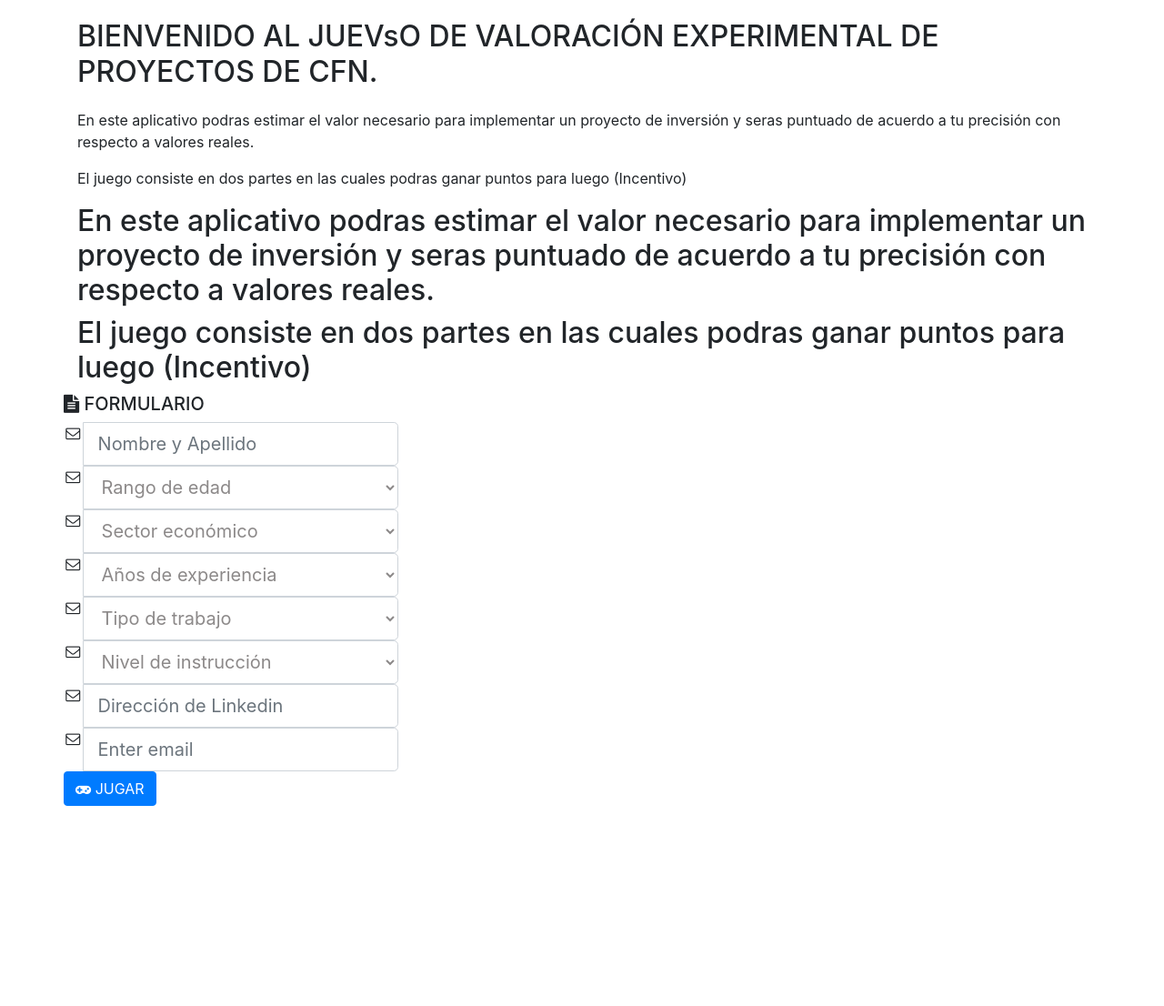
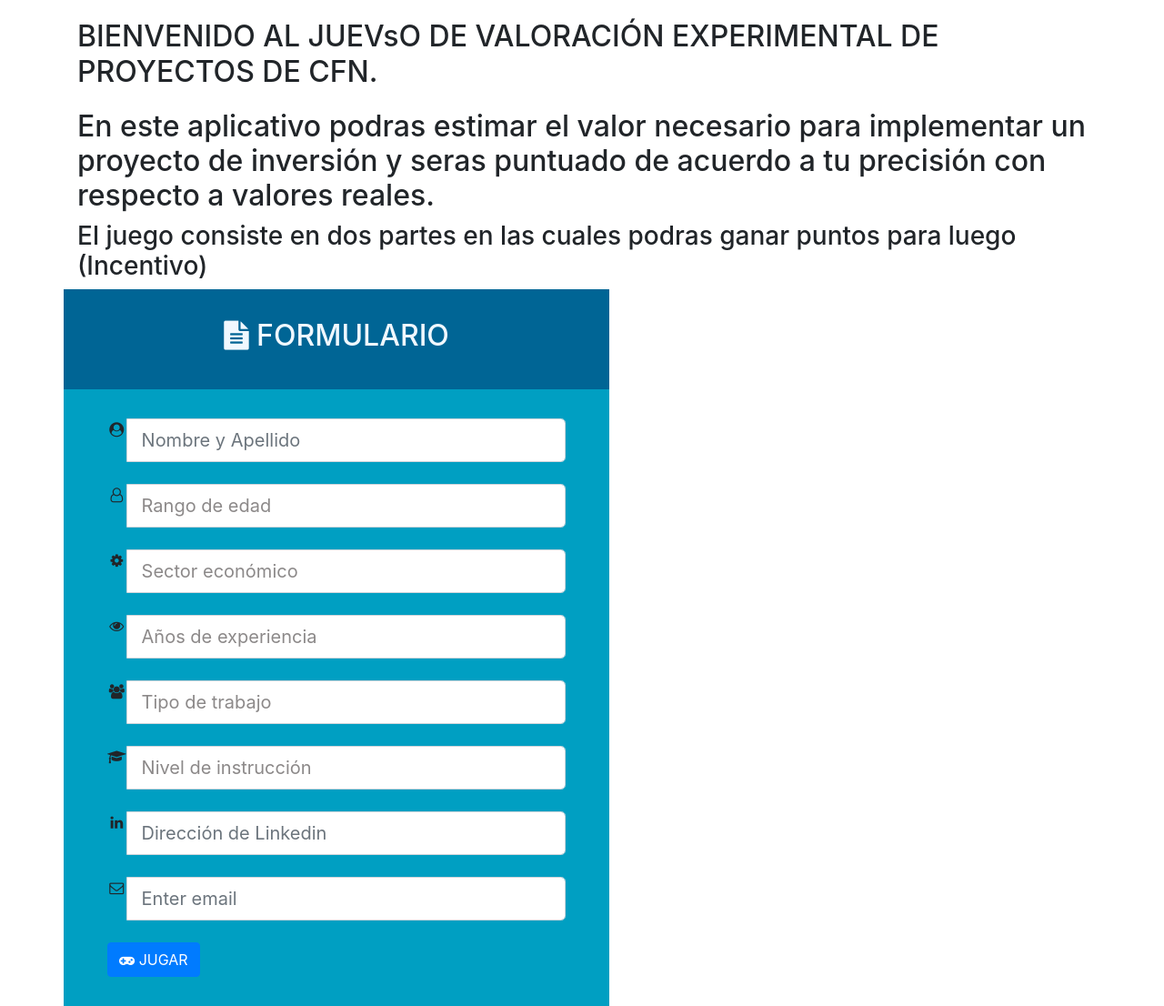
Before and after one commit to mucacran/cfnTrabajosJuego, a PHP site: page / in a window 1280 px wide. Shown: the whole page at 91% size. Before the commit the page ends 886 px from the top, so only its background shows below. Run offline with PHP 8.4, Linux system fonts and the light colour scheme; some libraries are stand-ins or nearby versions.

Commit message:
hasta aqui llegue pilas

```diff
--- a/css/estilo.css
+++ b/css/estilo.css
@@ -3,6 +3,12 @@ desarrollado: Sergio Bravo
 alias: Mucacran
 
 */
+
+select
+{
+    cursor: pointer;
+    appearance: none;
+}
 
 .form-control-lg
 {
@@ -12,3 +18,40 @@ alias: Mucacran
 {
     color:#8c8989;
 }
+
+.tituloFormulario
+{
+    background-color: rgba(0, 101, 149, 1) ;
+    color: aliceblue;
+    padding: 2em 0;
+
+}
+.tituloFormulario h5
+{
+    text-align: center;
+    font-size: 2em;
+}
+
+form
+{
+    margin: 0 auto;
+    width: 600px;
+    max-width: 100%;
+    height: auto;
+}
+
+form .preguntasForm
+{
+    background-color: rgba(0, 159, 194, 1);
+    padding: 2em 3em;
+}
+
+.input-group
+{
+    margin-bottom: 1.5em !important;
+}
+
+select::-ms-expand {
+    display: none; /* Remove default arrow in Internet Explorer 10 and 11 */
+    font-size: 2em;
+}
--- a/index.html
+++ b/index.html
@@ -1,6 +1,11 @@
 <!DOCTYPE html>
 <html>
 <head>
+
+	<!-- Favicons -->
+	<link rel="apple-touch-icon" href="https://www.cfn.fin.ec/wp-content/themes/cfn/img/favicon.png"/>
+	<link rel="icon" href="https://www.cfn.fin.ec/wp-content/themes/cfn/img/favicon.png"/>
+	<link rel="icon" href="https://www.cfn.fin.ec/wp-content/themes/cfn/img/favicon.ico"/>
 
 	<title>CFN - Juega</title>
 
@@ -10,7 +15,6 @@
 
 	<!-- BootstrapCDN 4 -->
 	<link rel="stylesheet" href="https://stackpath.bootstrapcdn.com/bootstrap/4.3.1/css/bootstrap.min.css">
-
 
 	<!-- bootstrap 4 js -->
 	<script src="https://code.jquery.com/jquery-3.3.1.slim.min.js" ></script>
@@ -41,32 +45,29 @@
 		</h1>
 		<div class="row">
 			<div class="col">
-				<p>
-					En este aplicativo podras estimar el valor necesario para implementar un proyecto de inversión y seras puntuado de acuerdo a tu precisión con respecto a valores reales.
-				</p>
-				<p>
-					El juego consiste en dos partes en las cuales podras ganar puntos para luego (Incentivo)
-				</p>
 				<h2>
 					En este aplicativo podras estimar el valor necesario para implementar un proyecto de inversión y seras puntuado de acuerdo a tu precisión con respecto a valores reales.
 				</h2>
-		<h2>
+				<h3>
 					El juego consiste en dos partes en las cuales podras ganar puntos para luego (Incentivo)
-		</h2>
+				</h3>
+			</div>
+		</div>
 	</div>
 	<div class="container">
 		<div class="row">
 			<div class="col-xs-12">
 				<form>
-					<div>
+					<div class="tituloFormulario">
 						<h5><i class="fa fa-file-text" aria-hidden="true"></i> FORMULARIO</h5>
 					</div>
+					<div class="preguntasForm">
 						<div class="input-group margin-bottom-sm">
-							<span class="input-group-addon"><i class="fa fa-envelope-o fa-fw"></i></span>
+							<span class="input-group-addon"><i class="fa fa-user-circle fa-fw"></i></span>
 							<input type="text" class="form-control form-control-lg" id="nombre" aria-describedby="emailHelp" placeholder="Nombre y Apellido">
 						</div>
 						<div class="input-group margin-bottom-sm">
-						<span class="input-group-addon"><i class="fa fa-envelope-o fa-fw"></i></span>
+							<span class="input-group-addon"><i class="fa fa-user-o fa-fw"></i></span>
 							<select class="form-control form-control-lg" id="edad">
 								<option value="" selected>Rango de edad</option>
 								<option value="0">11 - 17</option>
@@ -75,7 +76,7 @@
 							</select>
 						</div>
 						<div class="input-group margin-bottom-sm">
-						<span class="input-group-addon"><i class="fa fa-envelope-o fa-fw"></i></span>
+							<span class="input-group-addon"><i class="fa fa-cog fa-fw"></i></span>
 							<select class="form-control form-control-lg" id="economia">
 								<option value="" selected>Sector económico</option>
 								<option value="tecnologo">Tecnológo</option>
@@ -85,7 +86,7 @@
 							</select>
 						</div>
 						<div class="input-group margin-bottom-sm">
-						<span class="input-group-addon"><i class="fa fa-envelope-o fa-fw"></i></span>
+							<span class="input-group-addon"><i class="fa fa-eye fa-fw"></i></span>
 							<select class="form-control form-control-lg" id="experiencia">
 								<option value="" selected>Años de experiencia</option>
 								<option value="1">Un año o menos</option>
@@ -96,7 +97,7 @@
 							</select>
 						</div>
 						<div class="input-group margin-bottom-sm">
-						<span class="input-group-addon"><i class="fa fa-envelope-o fa-fw"></i></span>
+							<span class="input-group-addon"><i class="fa fa-users fa-fw"></i></span>
 							<select class="form-control form-control-lg" id="trabajo">
 								<option value="" selected>Tipo de trabajo</option>
 								<option value="Administrativo">Administrativo</option>
@@ -105,7 +106,7 @@
 							</select>
 						</div>
 						<div class="input-group margin-bottom-sm">
-						<span class="input-group-addon"><i class="fa fa-envelope-o fa-fw"></i></span>
+							<span class="input-group-addon"><i class="fa fa-graduation-cap fa-fw"></i></span>
 							<select class="form-control form-control-lg" id="instruccion">
 								<option value="" selected>Nivel de instrucción</option>
 								<option value="primaria">Primaria</option>
@@ -115,7 +116,7 @@
 							</select>
 						</div>
 						<div class="input-group margin-bottom-sm">
-						<span class="input-group-addon"><i class="fa fa-envelope-o fa-fw"></i></span>
+							<span class="input-group-addon"><i class="fa fa-linkedin fa-fw"></i></span>
 							<input type="text" class="form-control form-control-lg" id="linkedin" aria-describedby="linkedin" placeholder="Dirección de Linkedin">
 						</div>
 						<div class="input-group margin-bottom-sm">
@@ -123,6 +124,7 @@
 							<input type="email" class="form-control form-control-lg" id="exampleInputEmail1" aria-describedby="emailHelp" placeholder="Enter email">
 						</div>
 						<button type="submit" class="btn btn-primary"><i class="fa fa-gamepad" aria-hidden="true"></i> JUGAR</button>
+					</div>
 				</form>
 				<!---->
 
```
Lines whose indentation alone changed are shown as unchanged.
